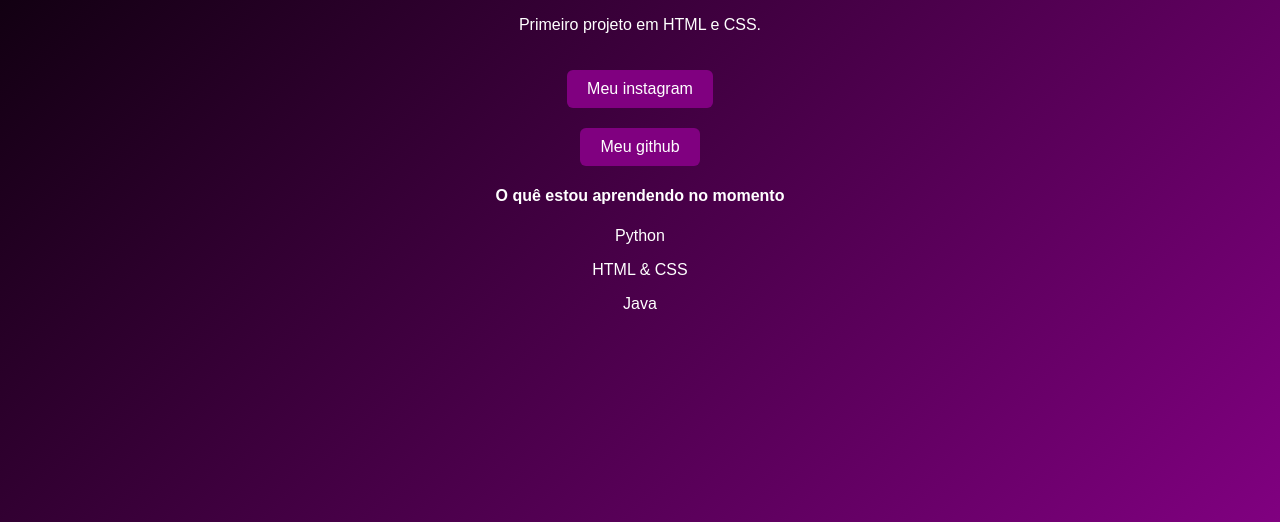
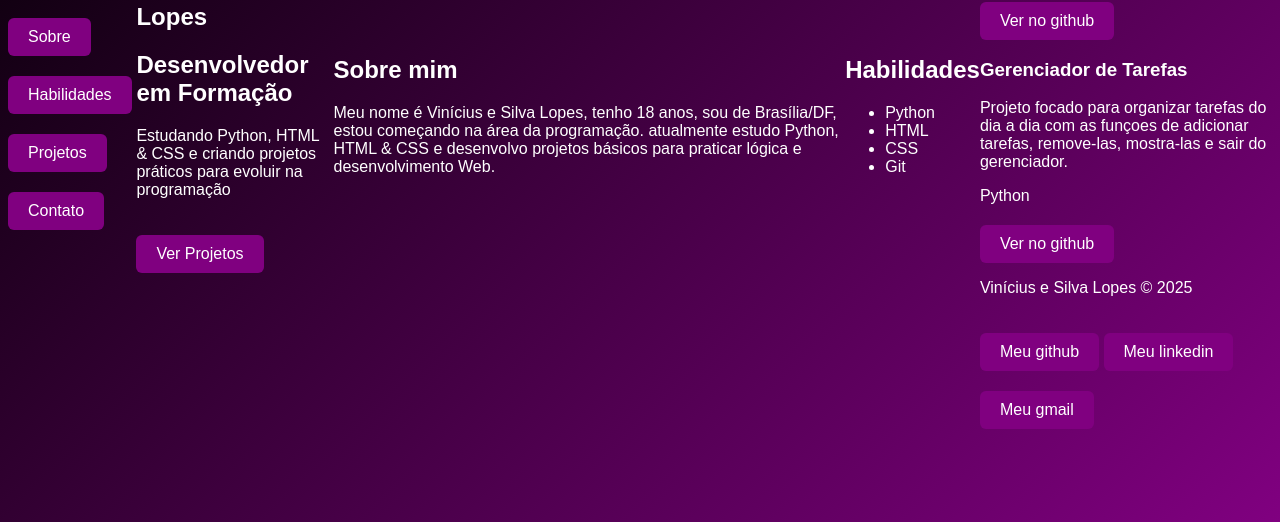
Before and after one commit to Vinizxbsb/Meu-Primeiro-Projeto, a plain HTML site: page index.html in a window 1280 px wide. Shown: the part 294-816 px from the top of the page. Drawn offline with Linux system fonts and the light colour scheme.

Commit message:
Melhora do index

```diff
--- a/index.html
+++ b/index.html
@@ -4,27 +4,69 @@
     <meta charset="UTF-8">
     <meta name="viewport" content="width=device-width, initial-scale=1.0">
     <title>Portifólio</title>
-    <link link rel="stylesheet" href="style.css"
+    <link rel="stylesheet" href="style.css">
 </head>
 <body>
-    <div class="card">
-    <div>
-    <h1>Portifólio do Vinícius</h1>
-    <p>Primeiro projeto em HTML e CSS.</p>
-    <a href="https://www.instagram.com/vinizx.bsb/" target="_blank">
-    Meu instagram
-    </a>
-    </div>
-    <div><a href="https://github.com/vinizxbsb">
-    Meu github
-    </a>
-    </div>
-    <div>
-    <h4>O quê estou aprendendo no momento </h4>
-    <p>Python</p>
-    <p>HTML & CSS</p>
-    <p>Java</p>
-    </div>
-    </div>
+   <header>
+    <nav>
+        <a href="#Sobre">Sobre</a>
+        <a href="#Habilidades">Habilidades</a>
+        <a href="#Projetos">Projetos</a>
+        <a href="#Contato">Contato</a>
+    </nav>
+   </header>
+    <section class="hero">
+        <h1>Vinícius e Silva Lopes</h1>
+        <h2>Desenvolvedor em Formação</h2>
+        <p>Estudando Python, HTML & CSS e criando projetos práticos para evoluir na programação</p>
+        <a href="#projetos" class="btn">Ver Projetos</a>
+    </section>
+    <section id="sobre">
+        <h2>Sobre mim</h2>
+        <p>Meu nome é Vinícius e Silva Lopes, tenho 18 anos, sou de Brasília/DF, estou começando na área da programação.
+            atualmente estudo Python, HTML & CSS e desenvolvo projetos básicos para praticar lógica e desenvolvimento Web.
+        </p>
+    </section>
+    <section id="habilidades">
+        <h2>Habilidades</h2>
+        <div class="Skills">
+            <ul>
+                <div class="skill"><li>Python</li></div>
+                <div class="skill"><li>HTML</li></div>
+                <div class="skill"><li>CSS</li></div>
+                <div class="skill"><li>Git</li></div>
+            </ul>
+        </div>
+    </section>
+    <section id="projetos"
+        <h2>Meus Projetos</h2>
+        <div class="projetos-grid">
+            <div class="projeto-card">
+                <h3>Quiz Interativo</h3>
+                <p>Um Quiz Interativo onde usei Python com as funções if, input de respostas e um sistema de pontos, focando no aprendizado.</p>
+                <div class="projeto-tags">
+                    <span>Python</span>
+                </div>
+                <a href="https://github.com/Vinizxbsb/Quiz-Interativo.git" target="_blank">Ver no github</a>
+            </div>
+            <div class="projeto-card">
+                <h3>Gerenciador de Tarefas</h3>
+                <p>Projeto focado para organizar tarefas do dia a dia com as funçoes de adicionar tarefas, remove-las, mostra-las e sair do gerenciador.</p>
+                <div class="projeto-tags">
+                    <span>Python</span>
+                </div>
+                <a href="https://github.com/Vinizxbsb/Gerenciador-de-Tarefas---Task-Manager-.git" target="_blank">Ver no github</a>
+            </div>
+        </div>
+    <footer id="contato">
+        <div class="footer-conteudo">
+            <p>Vinícius e Silva Lopes &copy; 2025</p>
+            <nav class="footer-link">
+                <a href="https://github.com/Vinizxbsb" target="_blank">Meu github</a>
+                <a href="https://www.linkedin.com/in/vinicius-silva-3561b7383/" target="_blank">Meu linkedin</a>
+                <a href="mailto:viniciusvsl2219@gmail.com" target="_blank">Meu gmail</a>
+            </nav>
+        </div>
+    </footer>
 </body>
 </html>
```
